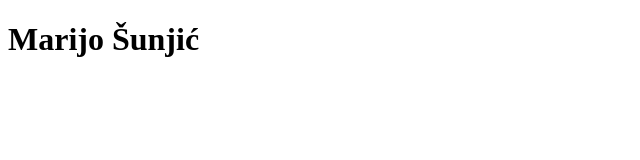
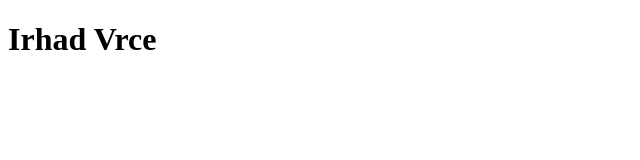
Before and after one commit to msunjic98/sparkskola, a plain HTML site: page index.html in a window 1280 px wide. Shown: the whole page, without its empty margins (0-640 px from the left). Drawn offline with Linux system fonts and the light colour scheme.

Commit message:
nesto novo

```diff
--- a/index.html
+++ b/index.html
@@ -9,7 +9,7 @@
 </head>
 
 <body>
-    <h1>Marijo Šunjić</h1>
+    <h1>Irhad Vrce</h1>
 </body>
 
 </html>
```
